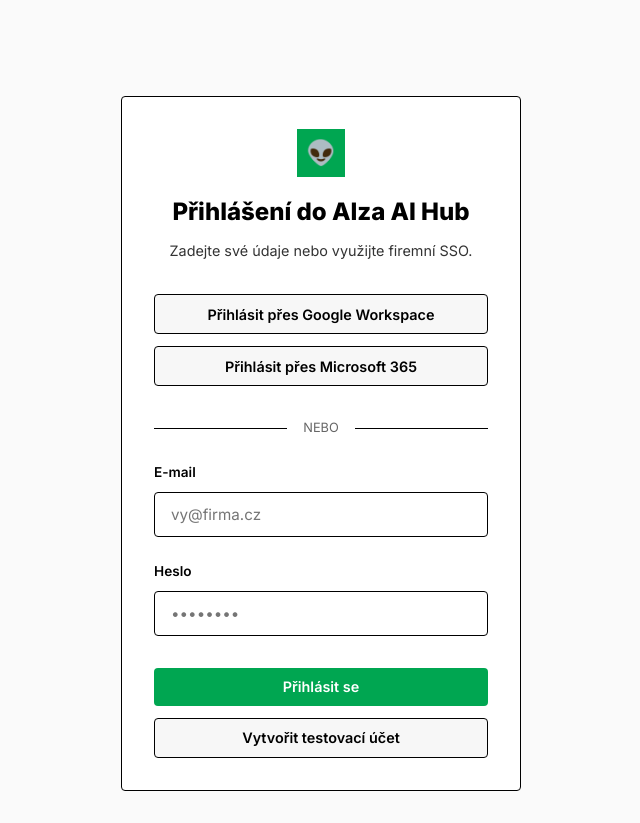
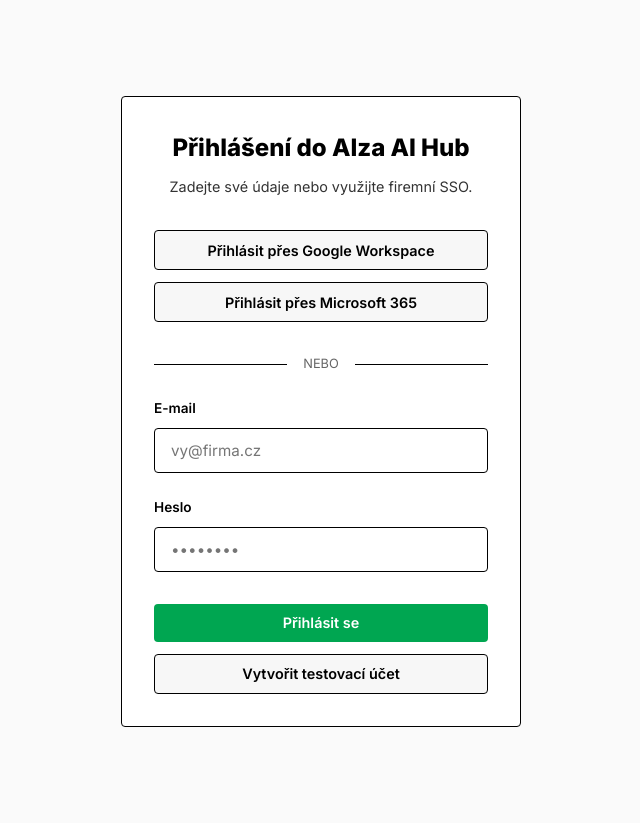
Before and after one commit to ForcePushDavid/ai-tool-hub, a Next.js app: page /login in a window 1280 px wide. Shown: the whole page, without its empty margins (319-959 px from the left). After the commit the page ends 800 px from the top, so only its background shows below. Built offline with nearby package versions, Linux system fonts and the light colour scheme; no server answers.

Commit message:
style: remove alien icon from login page

```diff
--- a/app/login/page.js
+++ b/app/login/page.js
@@ -9,7 +9,6 @@
     <div className="container" style={{ display: 'flex', justifyContent: 'center', alignItems: 'center', minHeight: '80vh' }}>
       <div className="form-card" style={{ maxWidth: '400px', width: '100%' }}>
         <div style={{ textAlign: 'center', marginBottom: '2rem' }}>
-          <div className="navbar-brand-icon" style={{ margin: '0 auto 1rem', width: '48px', height: '48px', fontSize: '1.5rem' }}>👽</div>
           <h1 style={{ fontSize: '1.5rem', fontWeight: '800' }}>Přihlášení do Alza AI Hub</h1>
           <p style={{ color: 'var(--text-secondary)', fontSize: '0.9rem', marginTop: '0.5rem' }}>
             Zadejte své údaje nebo využijte firemní SSO.
```
